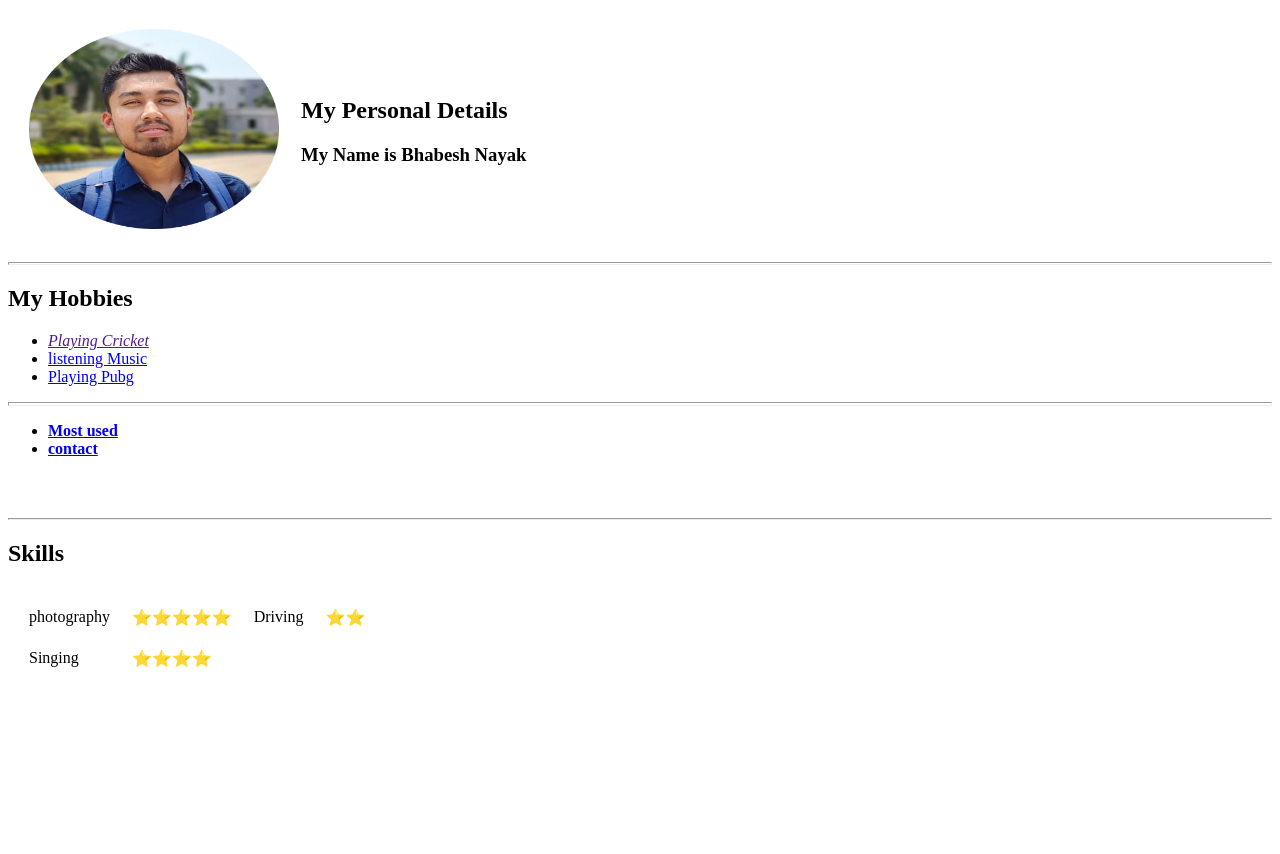
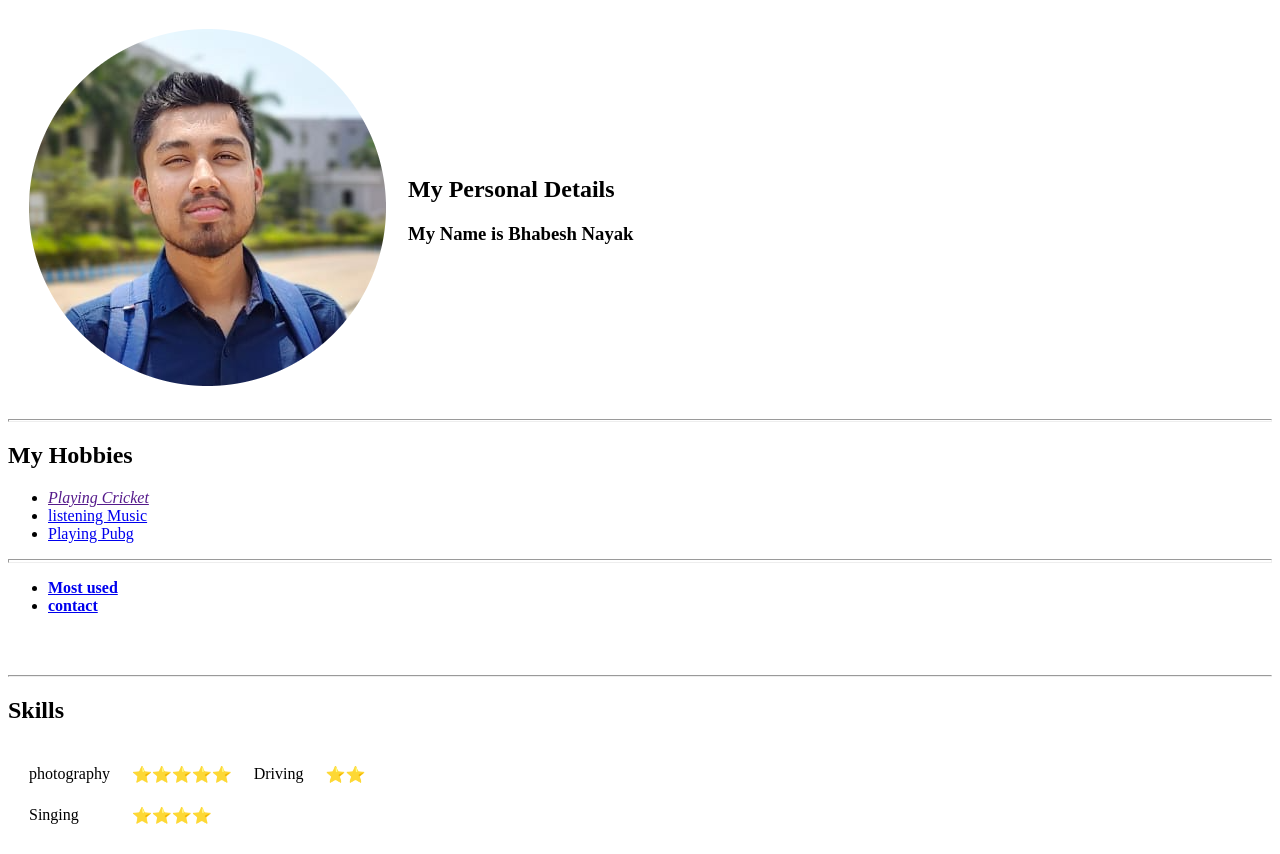
Before and after one commit to Sanuuuuuuu/cv, a plain HTML site: page index.html in a window 1280 px wide. Before the commit the page ends 800 px from the top, so only its background shows below. Drawn offline with Linux system fonts and the light colour scheme.

Commit message:
Update index.html

```diff
--- a/index.html
+++ b/index.html
@@ -10,7 +10,7 @@
     <table cellspacing="20">
       <tr >
         <td>
-            <img src="IMG-20220820-WA0013-modified.png" width="250" height="200"  alt="bhabesh image">
+            <img src="IMG-20220820-WA0013-modified.png"  alt="bhabesh image">
         </td>
         <td>
             <h2>My Personal Details</h2>
```
